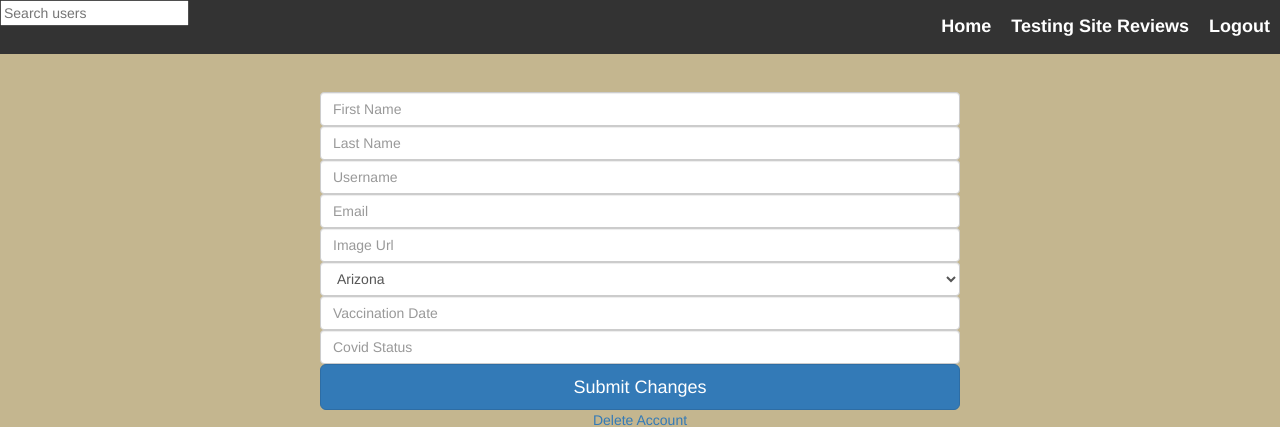
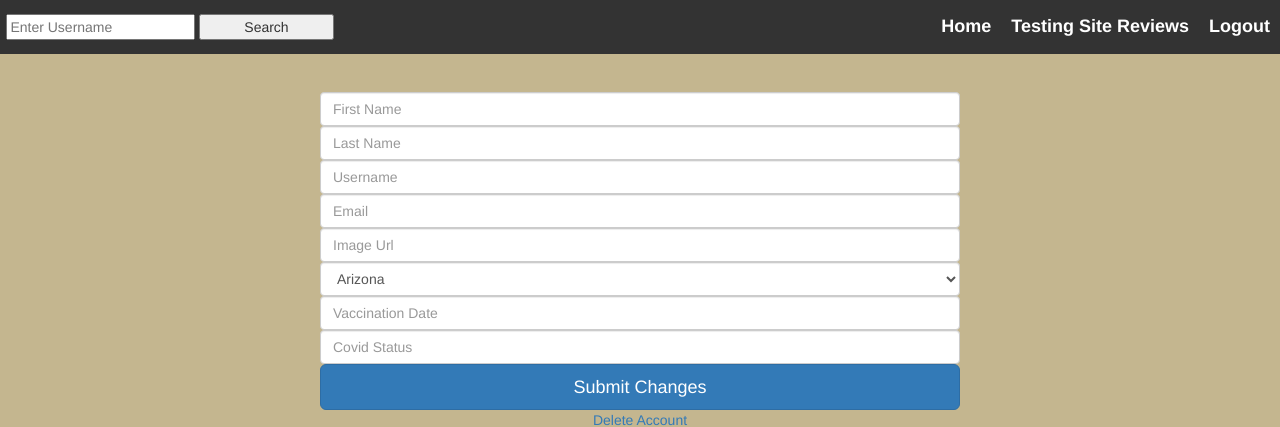
Before and after one commit to azaria-dedmon/covid-19, a Flask app: page /user/edit in a window 1280 px wide. Shown: the top 427 px of the page. Run offline with Flask 2, Linux system fonts and the light colour scheme; some libraries are stand-ins or nearby versions.

Commit message:
improve ui/ux of searchbar

```diff
--- a/app/static/index.css
+++ b/app/static/index.css
@@ -169,7 +169,7 @@ li a:hover {
 }
 
 .search-btn {
-  width: 11%;
+  width: 10.5%;
 }
 
 .user-banner,
--- a/app/templates/base.html
+++ b/app/templates/base.html
@@ -17,7 +17,7 @@
       {% else %}
       <form action="/search-user" method="get" id="search-form">
         <input class="search" type="text" name="username" placeholder="Enter Username">
-        <input class="search-btn" type="submit" value="search">
+        <input class="search-btn" type="submit" value="Search">
       </form>
       <li><a href="/logout">Logout</a></li>
       <li><a href="/add/location/review">Review Testing Sites</a></li>
--- a/app/templates/users/user_edit.html
+++ b/app/templates/users/user_edit.html
@@ -11,7 +11,10 @@
 <body>
     <div class="nav">
         <ul>
-            <input type="text" placeholder="Search users">
+            <form action="/search-user" method="get" id="search-form">
+                <input class="search" type="text" name="username" placeholder="Enter Username">
+                <input class="search-btn" type="submit" value="Search">
+            </form>
             <li><a href="/logout">Logout</a></li>
             <li><a href=“/location”>Testing Site Reviews</a></li>
             <li><a href="/user">Home</a></li>
```
